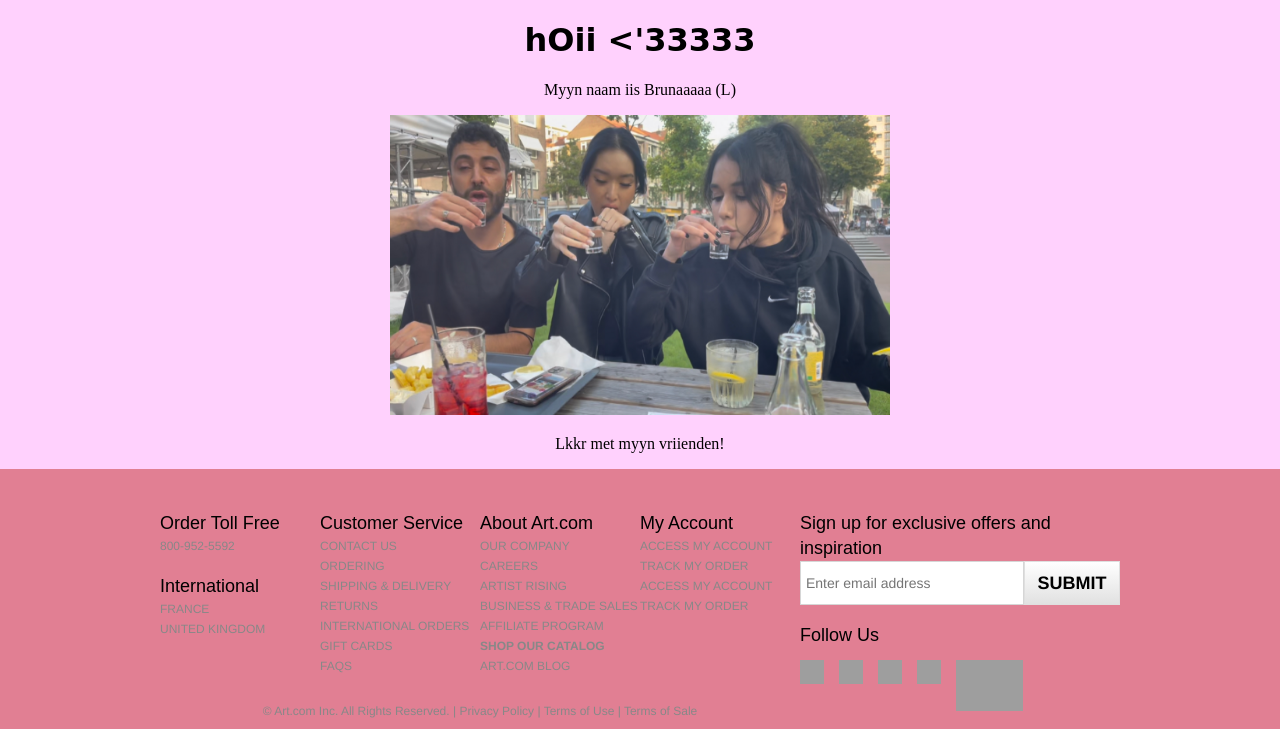
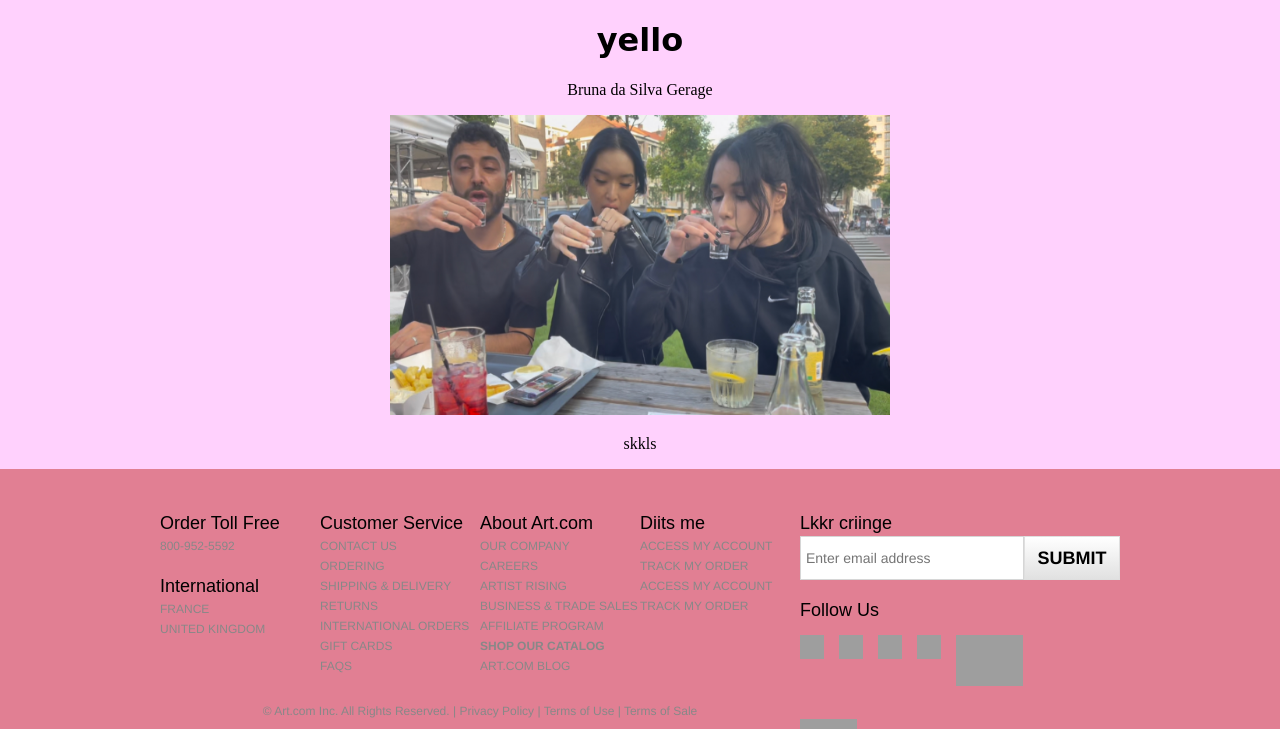
Before and after one commit to BrunaSilvaGerage/CU2, a plain HTML site: page index.html in a window 1280 px wide. Shown: the top 729 px of the page. Drawn offline with Linux system fonts and the light colour scheme; grey boxes are pictures that could not be loaded.

Commit message:
Update index.html

```diff
--- a/index.html
+++ b/index.html
@@ -8,12 +8,12 @@
     </head>
 <body>
 
-<h1>hOii <'33333</h1>
-<p>Myyn naam iis Brunaaaaa (L)</p>
+<h1>yello</h1>
+<p>Bruna da Silva Gerage</p>
 
 <p class="aligncenter">
 <img src="IMG_0249.jpg" alt="Drunk Idiots" width="500" height="300">
-<p>Lkkr met myyn vriienden!</p>
+<p>skkls</p>
 </p>
 
 </body>
@@ -60,7 +60,7 @@
           </div>
           <!--/.footer-list-wrap-->
           <div class="footer-list-wrap">
-            <h6 class="ftr-hdr">My Account</h6>
+            <h6 class="ftr-hdr">Diits me</h6>
             <ul class="ftr-links-sub">
               <art:content rule="!loggedin">
                 <li class="ftr-Login"><span class="link login-trigger">Access My Account</span></li>
@@ -76,10 +76,10 @@
         </div>
         <!--/.footer-lists-->
         <div class="footer-email">
-          <h6 class="ftr-hdr">Sign up for exclusive offers and inspiration</h6>
+          <h6 class="ftr-hdr">Lkkr criinge</h6>
           <div id="ftr-email" class="ftr-email-form">
             <form id="ftrEmailForm" method="post" action="http://em.art.com/pub/rf">
-              <div class="error">Please enter a valid email address</div>
+              <div class="error">Tyyp maar</div>
               <input type="text" name="email_address_" id="ftrEmailInput" class="input" placeholder="Enter email address" />
               <!--
                   -->
```
